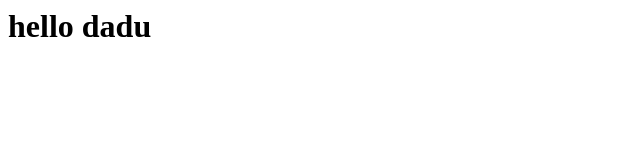
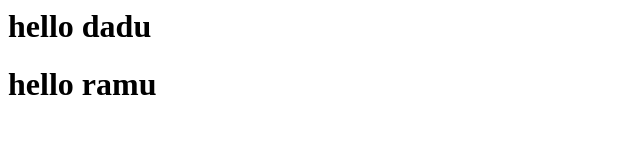
Before and after one commit to pareshpatil11/myfirstproject, a plain HTML site: page index.html in a window 1280 px wide. Shown: the whole page, without its empty margins (0-640 px from the left). Drawn offline with Linux system fonts and the light colour scheme.

Commit message:
index file modified

```diff
--- a/index.html
+++ b/index.html
@@ -1 +1,2 @@
 <h1>hello dadu</h1>
+<h1>hello ramu</h1>
```
